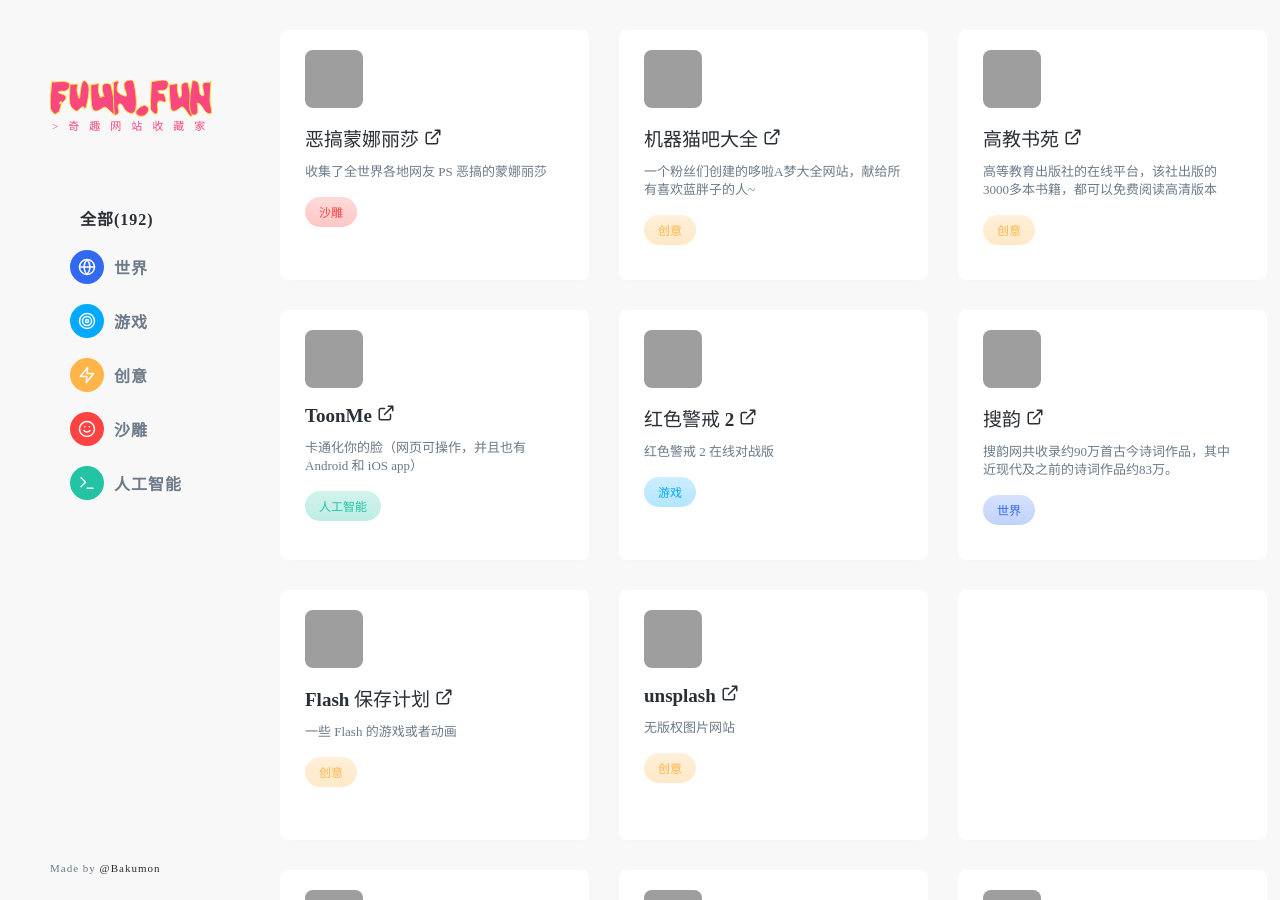
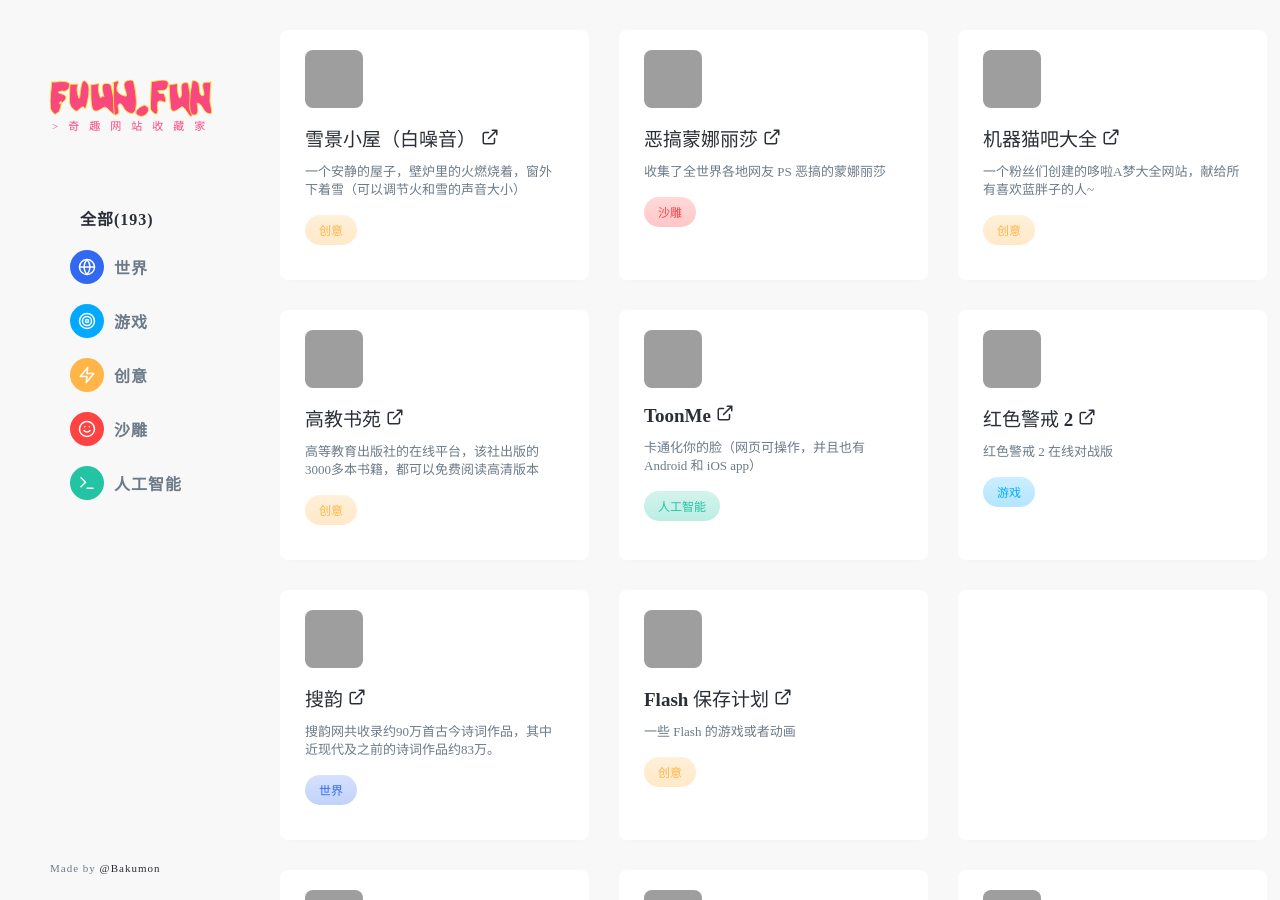
Before and after one commit to Bakumon/fuun.fun, a Jekyll site: the page built from index.md, in a window 1280 px wide and 900 px high, cut to the strip 0-900 px from the top of the window. Built offline with Jekyll 4.4.1, drawn with Linux system fonts in a browser that asks for light colours; grey boxes are pictures that could not be loaded.

Commit message:
Update links.yml

```diff
--- a/_data/links.yml
+++ b/_data/links.yml
@@ -1,3 +1,9 @@
+- title: 雪景小屋（白噪音）
+  category: creativity
+  logo: https://i.loli.net/2021/04/22/4RLDfzwk5nJrHbS.png
+  url: http://snowyescape.com/
+  description: 一个安静的屋子，壁炉里的火燃烧着，窗外下着雪（可以调节火和雪的声音大小）
+
 - title: 恶搞蒙娜丽莎
   category: shadiao
   logo: https://i.loli.net/2021/04/18/gdH5YC9sAEFLxw6.jpg
```
